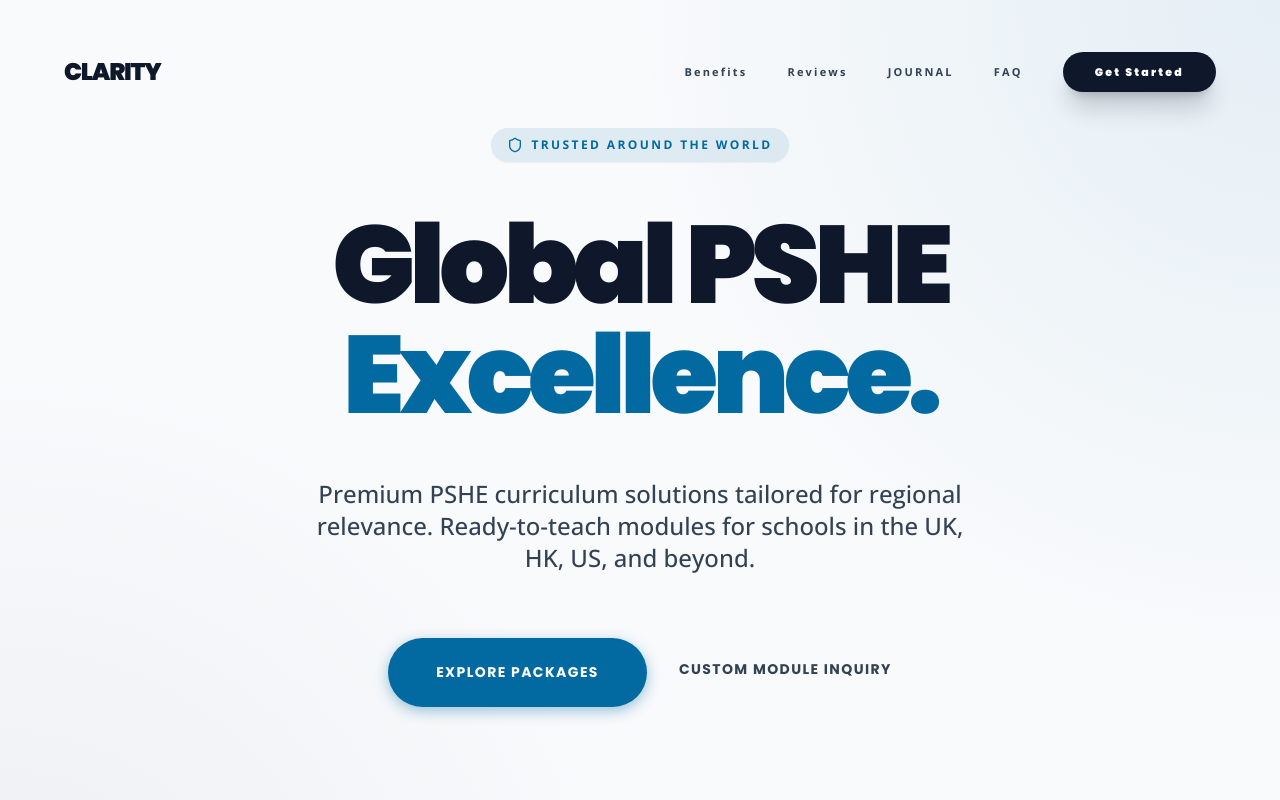
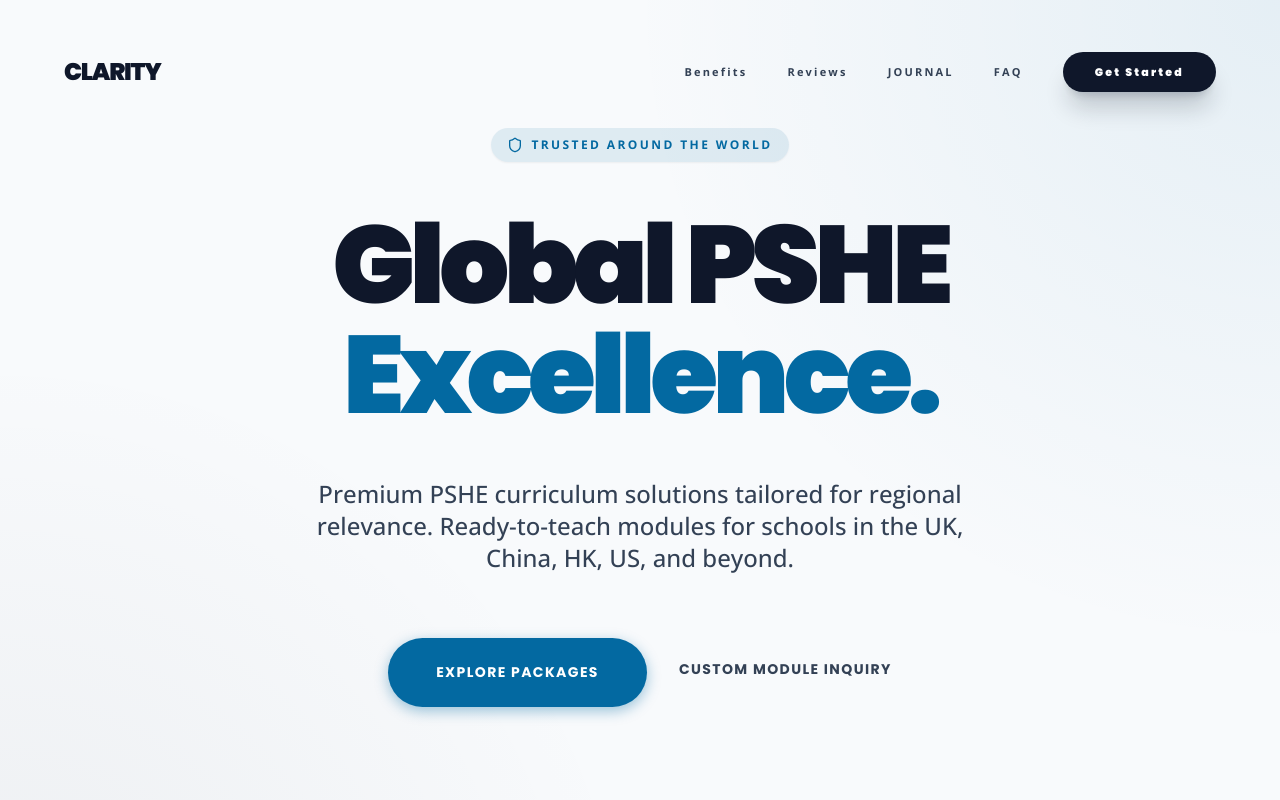
Before and after one commit to rosswilson801-svg/PowerPoint, a React (Vite) app: page / in a window 1280 px wide. Shown: the top 800 px of the page. Built offline with nearby package versions, Linux system fonts and the light colour scheme.

Commit message:
Update Hero text to include China in regional coverage

```diff
--- a/components/Hero.tsx
+++ b/components/Hero.tsx
@@ -23,7 +23,7 @@ const Hero: React.FC = () => {
 
         <p className="text-xl md:text-2xl text-brand-secondary mb-16 max-w-2xl leading-relaxed font-medium">
           Premium PSHE curriculum solutions tailored for regional relevance.
-          Ready-to-teach modules for schools in the UK, HK, US, and beyond.
+          Ready-to-teach modules for schools in the UK, China, HK, US, and beyond.
         </p>
 
         <div className="flex flex-col sm:flex-row items-center gap-8 mb-24">
```
